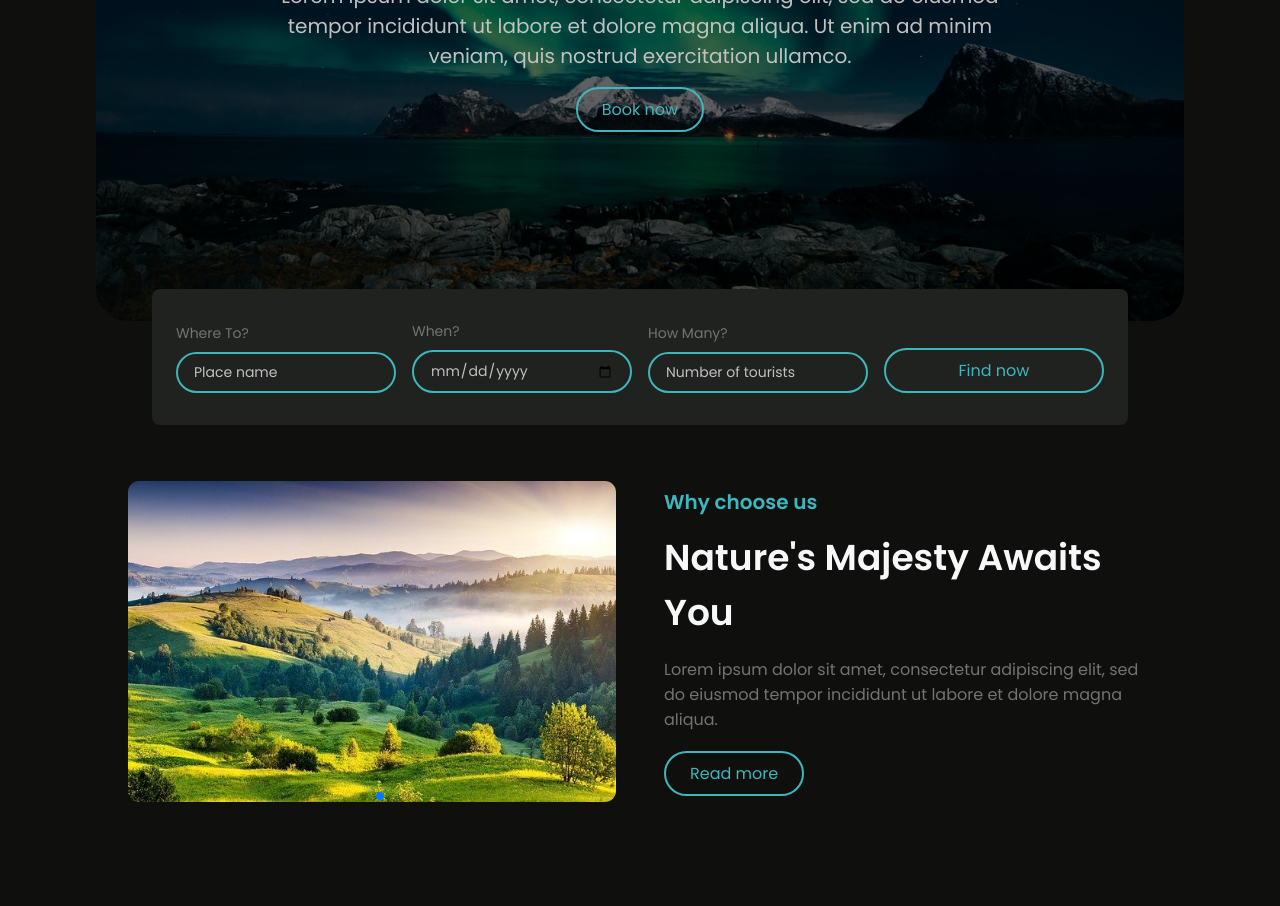
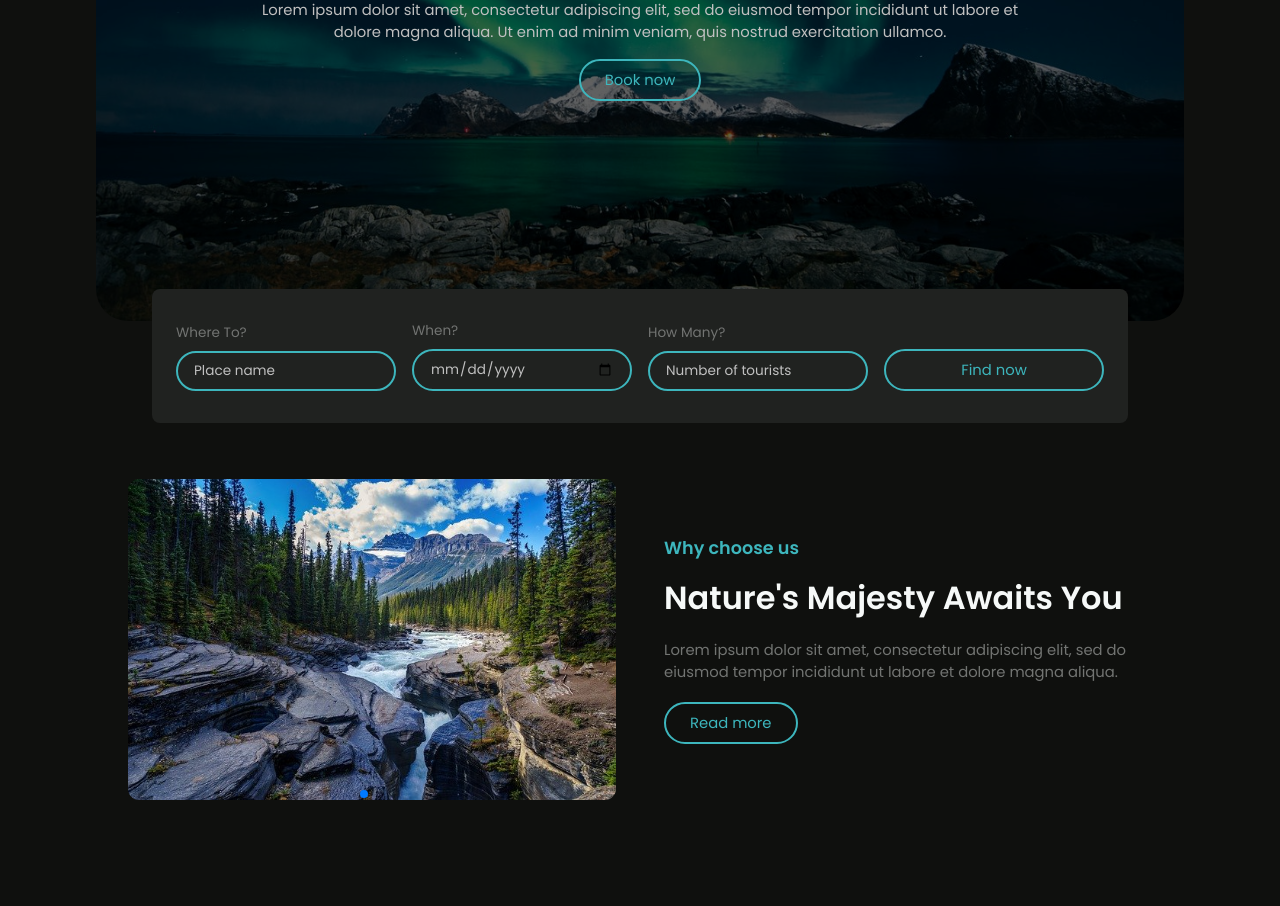
Before and after one commit to dariuszgawron/Travel-Agency, a plain HTML site: page index.html in a window 1280 px wide. Shown: the part 439-1345 px from the top of the page. Drawn offline with Linux system fonts and the light colour scheme.

Commit message:
Styles improvements + added animations

```diff
--- a/assets/css/style.scss
+++ b/assets/css/style.scss
@@ -24,14 +24,24 @@
     --text-color-normal: rgb(192, 192, 192);
     --text-color-dark: hsl(120, 1%, 45%);
 
+    // @media screen and (min-width: 968px) {
+    //     --font-size-1: 3.5rem;
+    //     --font-size-2: 2.25rem;
+    //     --font-size-3: 1.5rem;
+    //     --font-size-4: 1.25rem;
+    //     --font-size-5: 1rem;
+    //     --font-size-6: .875rem;
+    //     --font-size-7: .825rem;
+    // }
+
     @media screen and (min-width: 968px) {
-        --font-size-1: 3.5rem;
-        --font-size-2: 2.25rem;
+        --font-size-1: 3.3rem;
+        --font-size-2: 2rem;
         --font-size-3: 1.5rem;
-        --font-size-4: 1.25rem;
-        --font-size-5: 1rem;
-        --font-size-6: .875rem;
-        --font-size-7: .825rem;
+        --font-size-4: 1.1rem;
+        --font-size-5: .925rem;
+        --font-size-6: .85rem;
+        --font-size-7: .8rem;
     }
 }
 
@@ -120,6 +130,10 @@ button {
         &--center {
             text-align: center;
         }
+
+        // @media screen and (min-width: 992px) {
+        //     // font-size: var(--font-size-3);
+        // }
     }
 
     &__subtitle {
@@ -297,13 +311,14 @@ button {
         margin-bottom: .7rem;
         font-size: var(--font-size-1);
         color: var(--text-color-light);
+        text-transform: capitalize;
     }
 
     &__description {
         width: 70%;
         margin-bottom: 1rem;
         text-align: center;
-        font-size: var(--font-size-4);
+        font-size: var(--font-size-5);
         color: var(--text-color-normal);
     }
 }
--- a/assets/js/main.js
+++ b/assets/js/main.js
@@ -34,8 +34,49 @@ const aboutSwiper = new Swiper(".about__swiper", {
 
 // SCROLLREVEAL
 const sr = ScrollReveal({
-    origin: 'top',
-    distance: '20px',
-    duration: 2000,
-    delay: 500
+    duration: 1000,
 });
+
+// HEADER
+sr.reveal('.header', {origin: 'top',distance: '100%',delay: 1000});
+
+// SECTION
+sr.reveal('.section__title', {origin: 'left', distance: '10%', delay: 300});
+sr.reveal('.section__subtitle', {origin: 'right', distance: '10%', delay: 300});
+
+// HOME
+sr.reveal('.home__subtitle',{origin: 'bottom',distance: '60px',delay: 400});
+sr.reveal('.home__title',{origin: 'bottom',distance: '60px',delay: 500});
+sr.reveal('.home__description',{origin: 'bottom',distance: '60px',delay: 600});
+sr.reveal('.home__button',{origin: 'bottom',distance: '60px',delay: 600});
+
+// SEARCH
+sr.reveal('.search__content, .search__button', {origin: 'middle',scale: 0.85, easing: 'ease-in',delay: 600});
+
+// ABOUT
+sr.reveal('.about__swiper', {origin: 'left', distance: '100px', delay: 500});
+sr.reveal('.about__data', {origin: 'right', distance: '100px', delay: 500});
+
+// DESTINATION
+sr.reveal('.destination__card', {scale: .65, delay: 600});
+
+// SERVICES
+sr.reveal('.services__card', {scale: .65, delay: 600});
+
+// GALLERY
+sr.reveal('.gallery__card', {origin: 'top', distance: '20%', delay: 200});
+
+// TESTIMONIALS
+sr.reveal('.testimonials__data', {origin: 'left', distance: '20%', delay: 800});
+sr.reveal('.testimonials__card', {scale: .65, delay: 800});
+
+// BLOGS
+sr.reveal('.blogs__card', {rotate: {z: 20}, scale: .25, delay: 800});
+
+// ADVENTURE
+sr.reveal('.adventure__description',{scale: .55, delay: 800});
+sr.reveal('.adventure__button',{scale: .25, delay: 800});
+
+// FOOTER
+sr.reveal('.footer__data',{ scale: 1.4, delay: 800});
+sr.reveal('.footer__copy',{ origin: 'bottom', distance: '100%', delay: 800});
--- a/index.html
+++ b/index.html
@@ -81,9 +81,11 @@
                     Lorem ipsum dolor sit amet, consectetur adipiscing elit, sed do eiusmod tempor incididunt ut labore
                     et dolore magna aliqua. Ut enim ad minim veniam, quis nostrud exercitation ullamco.
                 </p>
-                <button class="button home__button">
+                <div class="home__button">
+                    <button class="button">
                         Book now
                     </button>
+                </div>
             </div>
         </section>
 
@@ -104,10 +106,11 @@
                         <input name="tourists" type="number" placeholder="Number of tourists"
                             class="input search__input">
                     </div>
-
+                    <div class="search__content">
                         <button class="button" type="submit">
                             Find now
                         </button>
+                    </div>
                 </form>
             </div>
         </section>
@@ -579,9 +582,11 @@
                     Lorem ipsum dolor sit amet, consectetur adipiscing elit, sed do eiusmod tempor incididunt ut labore
                     et dolore magna aliqua. Ut enim ad minim veniam.
                 </p>
-                <a href="#" class="button">
+                <div class="adventure__button">
+                    <button class="button">
                         Book now
-                </a>
+                    </button>
+                </div>
             </div>
         </section>
     </main>
```
Also changed, not shown: assets/css/style.css, 1 other file. Lines whose indentation alone changed are shown as unchanged.
